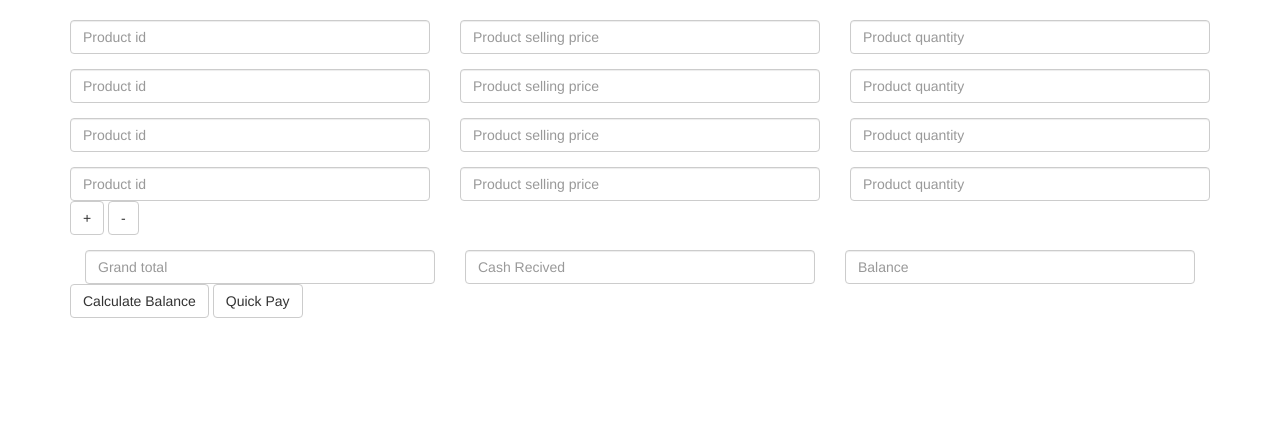
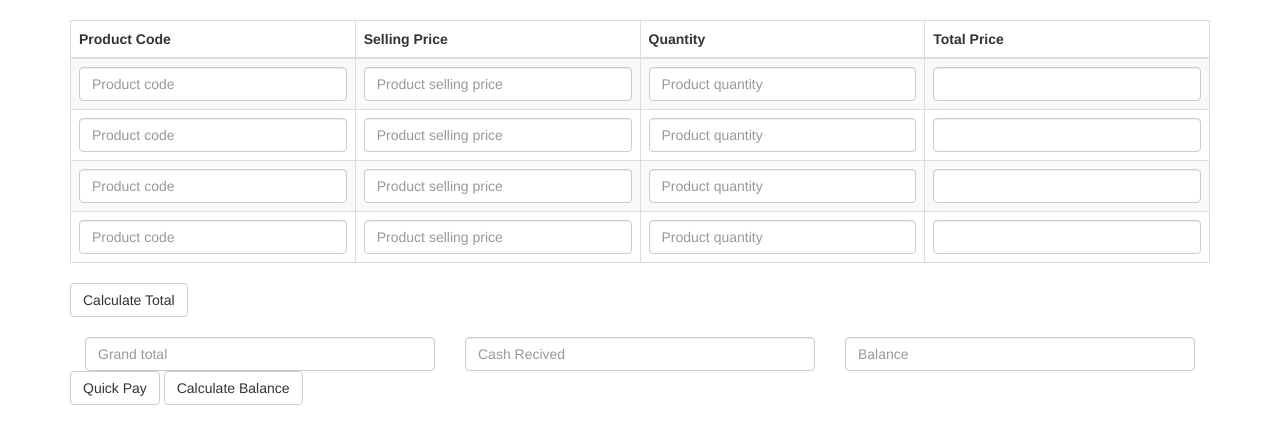
Before and after one commit to KUMARI-BOOKSHOP/Kumari-Bookshop-Management, a Flask app: page /transactions/add in a window 1280 px wide. Shown: the part 52-496 px from the top of the page. Run offline with Flask 2, Linux system fonts and the light colour scheme; some libraries are stand-ins or nearby versions.

Commit message:
Update form_add.html

```diff
--- a/pos/templates/transactions/form_add.html
+++ b/pos/templates/transactions/form_add.html
@@ -2,67 +2,130 @@
 
 {% block content %}
     <form action="" method="post">
-        <div class="row form-group">
-            <div class="col-md-4">
-                <input class="form-control col-md-4" name="products" type="text" placeholder="Product id">
-            </div>
-            <div class="col-md-4">
-                <input class="form-control col-md-4" name="selling_price" type="text" placeholder="Product selling price">
-            </div>
-            <div class="col-md-4">
-                <input class="form-control col-md-4" name="products_qty" type="text" placeholder="Product quantity">
-            </div>
+        <div>
+
+            <table class="table table-bordered table-striped" id="salesTable">
+                <thead>
+                    <tr>
+                        <th>Product Code</th>
+                        <th>Selling Price</th>
+                        <th>Quantity</th>
+                        <th>Total Price</th>
+                    </tr>
+                </thead>
+                <tbody>
+                    <tr>
+                        <td>
+                            <input class="form-control col-md-4" name="products" id="productCode" type="text" placeholder="Product code">
+                        </td>
+                        <td>
+                            <input class="form-control col-md-4" name="selling_price" id="sellingPrice" type="text" placeholder="Product selling price">
+                        </td>
+                        <td>
+                            <input class="form-control col-md-4" name="products_qty" id="qty" type="text" placeholder="Product quantity">
+                        </td>
+                        <td>
+                            <input class="form-control col-md-4" name="total" id="tot" type="text" placeholder=" ">
+                        </td>
+
+                    </tr>
+                    <tr>
+                        <td>
+                            <input class="form-control col-md-4" name="products" id="productCode" type="text" placeholder="Product code">
+                        </td>
+                        <td>
+                            <input class="form-control col-md-4" name="selling_price" id="sellingPrice" type="text" placeholder="Product selling price">
+                        </td>
+                        <td>
+                            <input class="form-control col-md-4" name="products_qty" id="qty" type="text" placeholder="Product quantity">
+                        </td>
+                        <td>
+                            <input class="form-control col-md-4" name="total" id="tot" type="text" placeholder=" ">
+                        </td>
+
+                    </tr>
+                    <tr>
+                        <td>
+                            <input class="form-control col-md-4" name="products" id="productCode" type="text" placeholder="Product code">
+                        </td>
+                        <td>
+                            <input class="form-control col-md-4" name="selling_price" id="sellingPrice" type="text" placeholder="Product selling price">
+                        </td>
+                        <td>
+                            <input class="form-control col-md-4" name="products_qty" id="qty" type="text" placeholder="Product quantity">
+                        </td>
+                        <td>
+                            <input class="form-control col-md-4" name="total" id="tot" type="text" placeholder=" ">
+                        </td>
+
+                    </tr>
+                    <tr>
+                        <td>
+                            <input class="form-control col-md-4" name="products" id="productCode" type="text" placeholder="Product code">
+                        </td>
+                        <td>
+                            <input class="form-control col-md-4" name="selling_price" id="sellingPrice" type="text" placeholder="Product selling price">
+                        </td>
+                        <td>
+                            <input class="form-control col-md-4" name="products_qty" id="qty" type="text" placeholder="Product quantity">
+                        </td>
+                        <td>
+                            <input class="form-control col-md-4" name="total" id="tot" type="text" placeholder=" ">
+                        </td>
+
+                    </tr>
+                </tbody>
+            </table>
         </div>
-        <div class="row form-group">
-            <div class="col-md-4">
-                <input class="form-control col-md-4" name="products" type="text" placeholder="Product id">
-            </div>
-            <div class="col-md-4">
-                <input class="form-control col-md-4" name="selling_price" type="text" placeholder="Product selling price">
-            </div>
-            <div class="col-md-4">
-                <input class="form-control col-md-4" name="products_qty" type="text" placeholder="Product quantity">
-            </div>
-        </div>
-        <div class="row form-group">
-            <div class="col-md-4">
-                <input class="form-control col-md-4" name="products" type="text" placeholder="Product id">
-            </div>
-            <div class="col-md-4">
-                <input class="form-control col-md-4" name="selling_price" type="text" placeholder="Product selling price">
-            </div>
-            <div class="col-md-4">
-                <input class="form-control col-md-4" name="products_qty" type="text" placeholder="Product quantity">
-            </div>
-        </div>
-        <div class="row form-group">
-            <div class="col-md-4">
-                <input class="form-control col-md-4" name="products" type="text" placeholder="Product id">
-                <button type="submit" class="btn btn-default">+</button>
-                <button type="submit" class="btn btn-default">-</button>
-            </div>
-            <div class="col-md-4">
-                <input class="form-control col-md-4" name="selling_price" type="text" placeholder="Product selling price">
-            </div>
-            <div class="col-md-4">
-                <input class="form-control col-md-4" name="products_qty" type="text" placeholder="Product quantity">
-            </div>
+        <div>
+            <button type="button" class="btn btn-default" onclick="calculateTotal()" >Calculate Total </button>
         </div>
 
         <div>
-        <div class="col-md-4">
-            <input class="form-control col-md-4" name="Grand total" type="text" placeholder="Grand total">
+            <br>
+            <div class="col-md-4">
+                <input class="form-control col-md-4" id="grandTot" name="Grand total" type="text" placeholder="Grand total">
+            </div>
+
+            <div class="col-md-4">
+                <input class="form-control col-md-4" id="cashRec" name="Cash Recived" type="text" placeholder="Cash Recived">
+            </div>
+            <div class="col-md-4">
+                <input class="form-control col-md-4" id="bal" name="Balance" type="text" placeholder="Balance">
+
+            </div>
+            <div>
+                <button type="submit" class="btn btn-default">Quick Pay</button>
+                <button type="submit" class="btn btn-default" onclick="calculateBalance()" >Calculate Balance</button>
+            </div>
         </div>
-        <div class="col-md-4">
-            <input class="form-control col-md-4" name="Cash Recived" type="text" placeholder="Cash Recived">
-        </div>
-        <div class="col-md-4">
-            <input class="form-control col-md-4" name="Balance" type="text" placeholder="Balance">
-        </div>
-    </div>
-    <div>
-        <button type="submit" class="btn btn-default">Calculate Balance </button>
-        <button type="submit" class="btn btn-default">Quick Pay</button>
-    </div>
     </form>
+
+
+    <script src="https://code.jquery.com/jquery-3.6.0.min.js"></script>
+    <script>
+        function calculateTotal() {
+            var grandTotal = 0;
+        $('#salesTable tbody tr').each(function() {
+            var sellingPrice = parseInt($(this).find('input[name="selling_price"]').val());
+            var qty = parseInt($(this).find('input[name="products_qty"]').val());
+            var total = sellingPrice * qty;
+         $(this).find('input[name="total"]').val(total.toFixed(2));
+        grandTotal += total;
+    });
+    $('#grandTot').val(grandTotal.toFixed(2));
+
+ // add a new row to the table with empty input fields
+ $('#salesTable tbody').append('<tr><td><input class="form-control col-md-4" name="products" id="productCode" type="text" placeholder="Product code"></td><td><input class="form-control col-md-4" name="selling_price" id="sellingPrice" type="text" placeholder="Product selling price"></td><td><input class="form-control col-md-4" name="products_qty" id="qty" type="text" placeholder="Product quantity"></td><td><input class="form-control col-md-4" name="total" id="tot" type="text" placeholder=" "></td></tr>');
+}
+</script>
+
+<script>
+    function calculateBalance() {
+    var grandTotal = parseFloat($('#grandTot').val());
+    var cashReceived = parseFloat($('#cashRec').val());
+    var balance = cashReceived - grandTotal;
+    $('#bal').val(balance.toFixed(2));
+}
+</script>
 {% endblock %}
```
